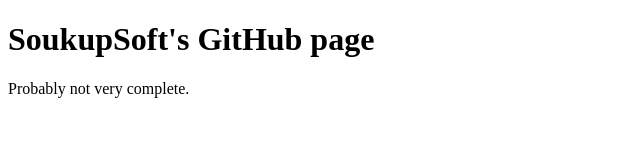
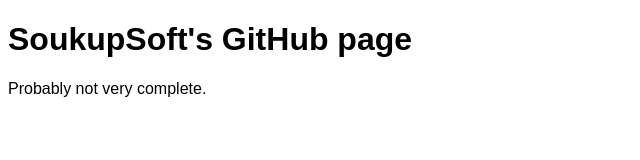
Before and after one commit to SoukupSoft/soukupsoft.github.io, a plain HTML site: page index.html in a window 1280 px wide. Shown: the whole page, without its empty margins (0-640 px from the left). Drawn offline with Linux system fonts and the light colour scheme.

Commit message:
Add the desired font into my website

```diff
--- a/index.html
+++ b/index.html
@@ -1,7 +1,12 @@
 <!doctype html>
 <html>
   <head>
-
+    <link href="Ubuntu-Light.ttf" rel="stylesheet">
+    <style>
+      body {
+        font-family: 'Ubuntu', sans-serif;
+      }
+    </style>
     <title>Coming soon...</title>
   </head>
   <body>
```
